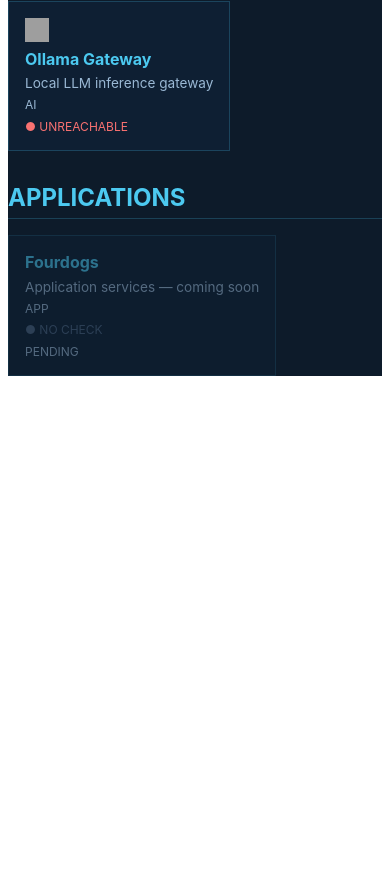
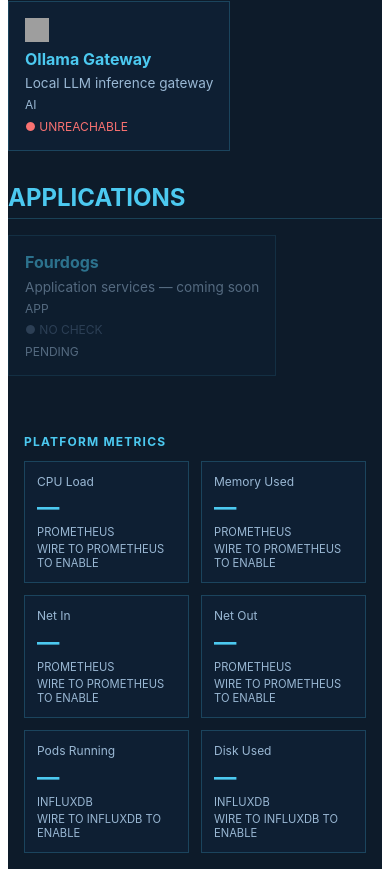
Before and after one commit to electricm0nk/terminus-portal, a React (Vite) app: page / in a window 390 px wide. Shown: the part 1511-2388 px from the top of the page. Before the commit the page ends 1919 px from the top, so only its background shows below. Built offline with nearby package versions, Linux system fonts and the light colour scheme; no server answers; grey boxes are pictures that could not be loaded.

Commit message:
feat(6-2): MetricsPanel responsive grid layout + App wiring
Story: 6-2
Task: 4/4
Epic: epic-6

```diff
--- a/src/App.jsx
+++ b/src/App.jsx
@@ -2,7 +2,9 @@ import React, { useState, useEffect, useCallback } from 'react';
 import { useTheme } from './context/ThemeContext.jsx';
 import Header from './components/Header.jsx';
 import ServiceGrid from './components/ServiceGrid.jsx';
+import MetricsPanel from './components/MetricsPanel.jsx';
 import { SERVICES } from './config/services.js';
+import { METRICS } from './config/metrics.js';
 import { STATUS } from './constants/status.js';
 
 function buildInitialStatusMap() {
@@ -94,6 +96,7 @@ function App() {
         onRefresh={handleRefresh}
       />
       <ServiceGrid services={SERVICES} statusMap={statusMap} />
+      <MetricsPanel metrics={METRICS} />
     </div>
   );
 }
--- /dev/null
+++ b/src/components/MetricsPanel.jsx
@@ -0,0 +1,40 @@
+import React from 'react';
+import { useTheme } from '../context/ThemeContext.jsx';
+import MetricCard from './MetricCard.jsx';
+
+export default function MetricsPanel({ metrics }) {
+  const { tokens } = useTheme();
+
+  return (
+    <section
+      aria-label="Platform Metrics"
+      style={{
+        padding: '1rem',
+        background: tokens.bgPage,
+      }}
+    >
+      <h2
+        style={{
+          color: tokens.accent,
+          fontFamily: tokens.fontFamily,
+          fontSize: '0.75rem',
+          letterSpacing: '0.1em',
+          marginBottom: '0.75rem',
+        }}
+      >
+        PLATFORM METRICS
+      </h2>
+      <div
+        style={{
+          display: 'grid',
+          gridTemplateColumns: 'repeat(auto-fill, minmax(160px, 1fr))',
+          gap: '12px',
+        }}
+      >
+        {metrics.map((m) => (
+          <MetricCard key={m.id} metric={m} />
+        ))}
+      </div>
+    </section>
+  );
+}
```
Also changed, not shown: 1 other file (tests, documents, lock files or other folders).
